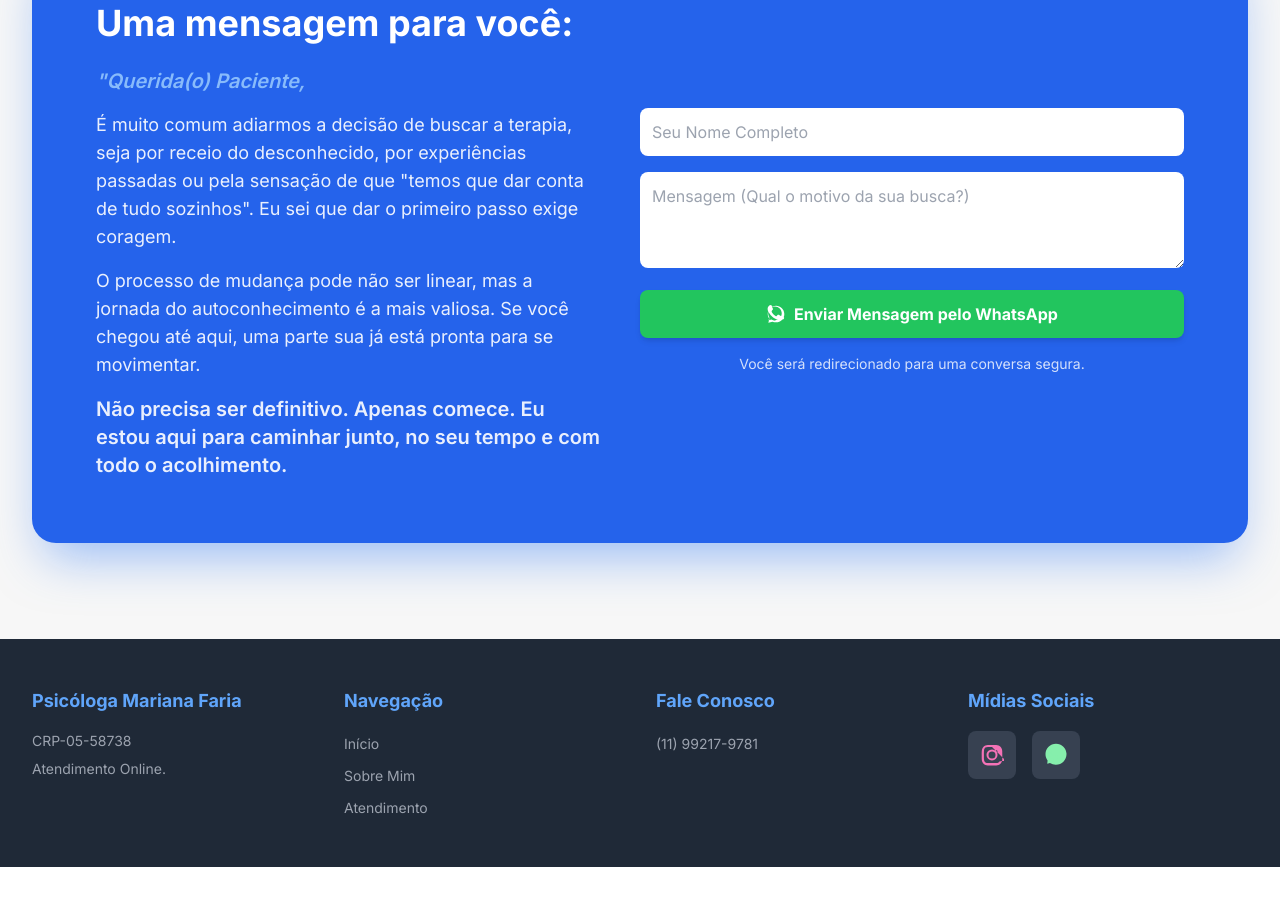
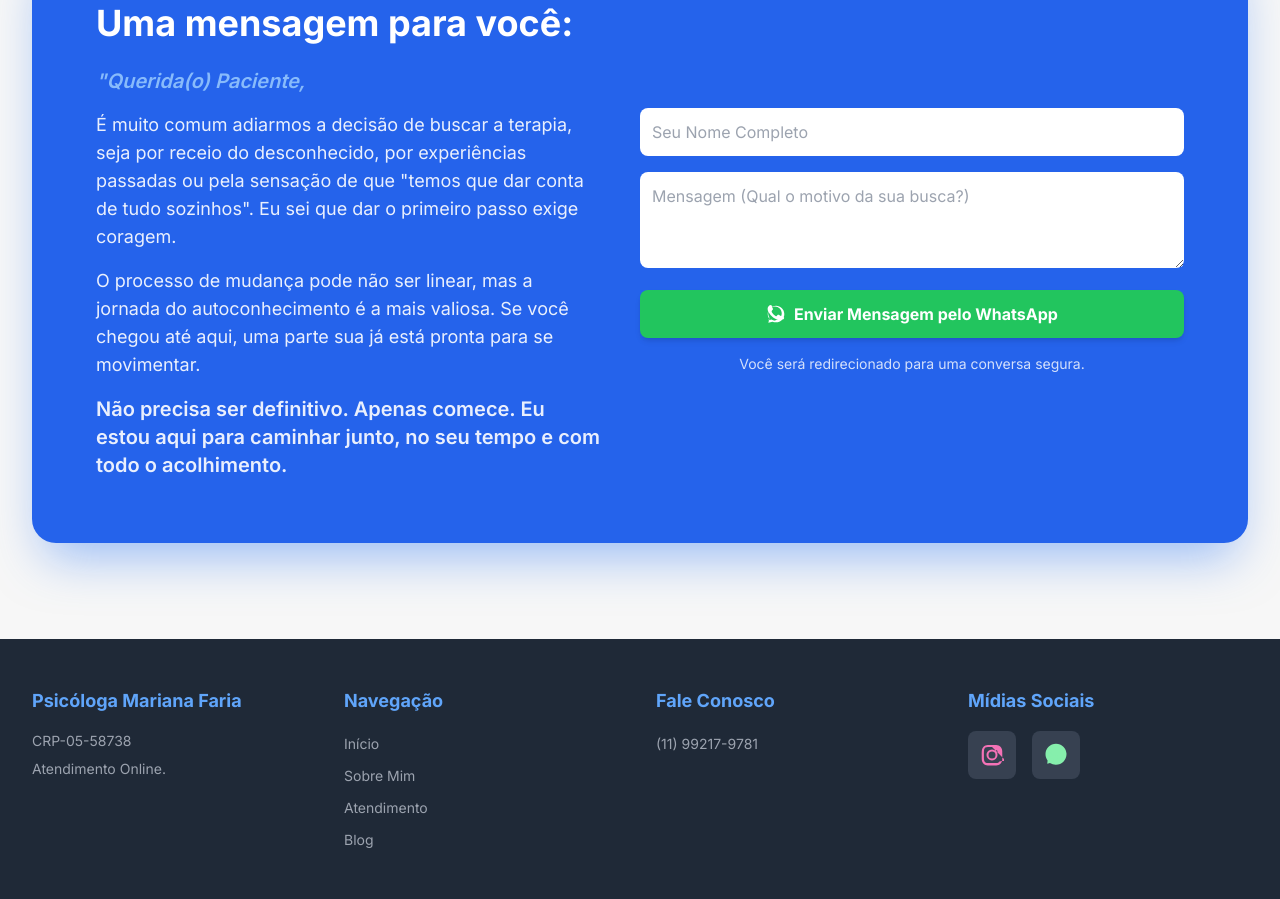
Before and after one commit to nely-grillo/nely-grillo.github.io, a plain HTML site: page index.html in a window 1280 px wide. Shown: the part 5090-5989 px from the top of the page. Before the commit the page ends 5957 px from the top, so only its background shows below. Drawn offline with nearby package versions, Linux system fonts and the light colour scheme.

Commit message:
adding blog section

```diff
--- a/index.html
+++ b/index.html
@@ -225,6 +225,7 @@
             <a href="#inicio" class="block px-3 py-2 rounded-md text-base font-medium text-gray-700 hover:bg-blue-50">Início</a>
             <a href="#sobre" class="block px-3 py-2 rounded-md text-base font-medium text-gray-700 hover:bg-blue-50">Sobre Mim</a>
             <a href="#atendimento" class="block px-3 py-2 rounded-md text-base font-medium text-gray-700 hover:bg-blue-50">Atendimento</a>
+            <a href="#blog" class="block px-3 py-2 rounded-md text-base font-medium text-gray-700 hover:bg-blue-50">Blog</a>
             <a href="#contato" class="block px-3 py-2 rounded-md text-base font-medium text-white bg-primary-action hover:bg-primary-action-dark mt-2 text-center">Agendar Consulta</a>
         </nav>
     </header>
@@ -548,6 +549,7 @@
                         <li><a href="#inicio" class="text-gray-400 hover:text-white transition duration-200 text-sm">Início</a></li>
                         <li><a href="#sobre" class="text-gray-400 hover:text-white transition duration-200 text-sm">Sobre Mim</a></li>
                         <li><a href="#atendimento" class="text-gray-400 hover:text-white transition duration-200 text-sm">Atendimento</a></li>
+                        <li><a href="#blog" class="text-gray-400 hover:text-white transition duration-200 text-sm">Blog</a></li>
                     </ul>
                 </div>
                 <!-- Coluna 3: Contato -->
```
